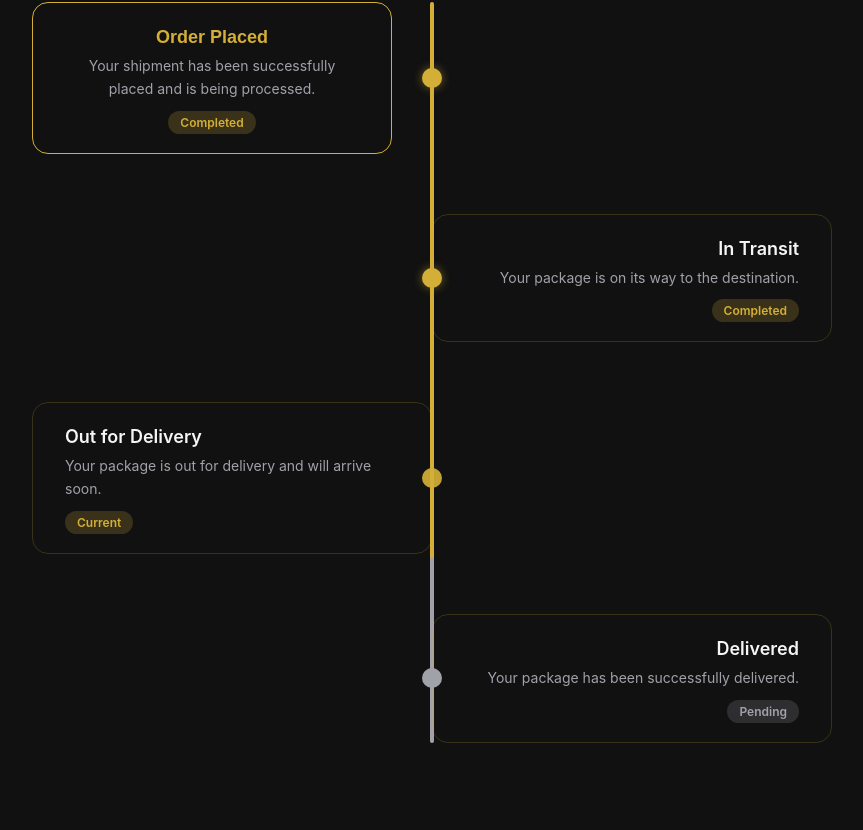
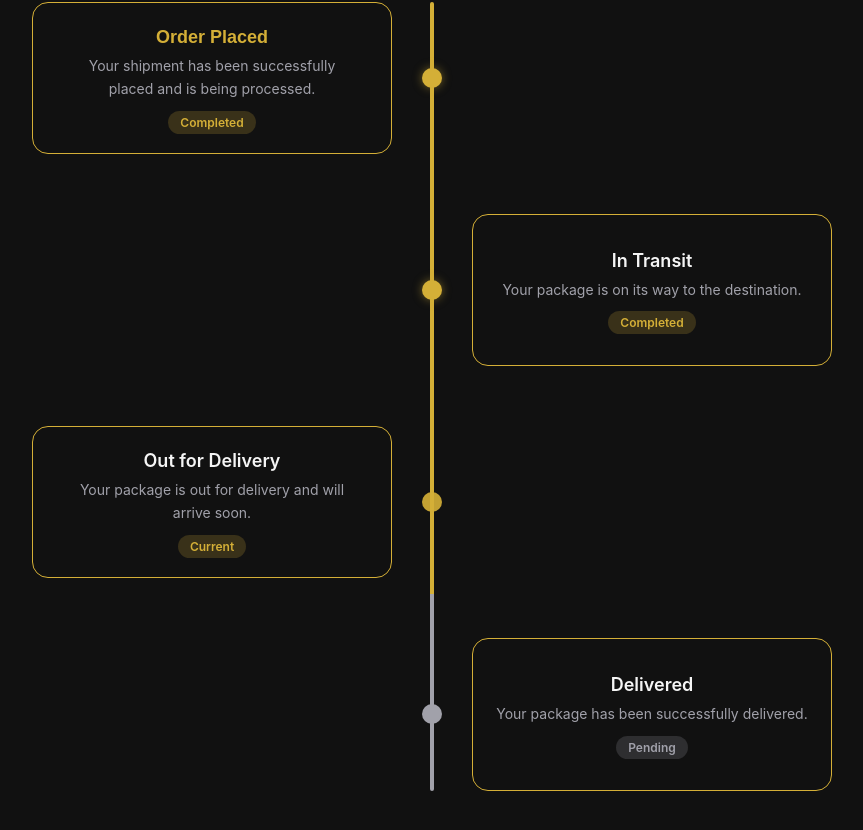
Before and after one commit to niroj-tamang6988/Bhariya, a React (Vite) app: page /TrackPage in a window 1280 px wide. Shown: the part 380-1210 px from the top of the page, without its empty margins (208-1071 px from the left). Built offline with nearby package versions, Linux system fonts and the light colour scheme.

Commit message:
Content section beed updated

```diff
--- a/src/Features/TrackPackage/Components/ContentSection.tsx
+++ b/src/Features/TrackPackage/Components/ContentSection.tsx
@@ -15,15 +15,18 @@ function ContentSection() {
                 <div className="flex items-center mb-15 relative">
                     <div className="w-5 h-5 rounded-full absolute left-1/2 -translate-x-1/2 z-10 bg-[#D4AF37] shadow-[0_0_10px_rgba(212,175,55,0.5)]" />
                     <div className="w-1/2 px-8 py-5 text-center border border-[#D4AF37] mr-110 rounded-2xl">
-                        <h3 className="text-[#D4AF37] font-bold font-[sans-serif] text-lg mb-1">Order Placed</h3>
-                        <p className="text-[#A1A1AA] text-sm leading-relaxed mb-2">Your shipment has been successfully placed and is being processed.</p>
-                        <span className="text-xs font-semibold px-3 py-1 rounded-full bg-[#D4AF37]/20 text-[#D4AF37]">Completed</span>
+                        <h3 className="text-[#D4AF37] font-bold font-[sans-serif] text-lg mb-1">
+                            Order Placed</h3>
+                        <p className="text-[#A1A1AA] text-sm leading-relaxed mb-2">
+                            Your shipment has been successfully placed and is being processed.</p>
+                        <span className="text-xs font-semibold px-3 py-1 rounded-full bg-[#D4AF37]/20 text-[#D4AF37]">
+                        Completed</span>
                     </div>
                 </div>
 
                 <div className="flex items-center mb-15 relative">
                     <div className="w-5 h-5 rounded-full absolute left-1/2 -translate-x-1/2 z-10 bg-[#D4AF37] shadow-[0_0_10px_rgba(212,175,55,0.5)]" />
-                    <div className="w-1/2 ml-auto px-8 py-5 text-right border border-[rgba(212,175,55,0.2)] rounded-2xl">
+                    <div className="w-1/2 ml-110 px-5 py-8 text-center border border-[#D4AF37] rounded-2xl">
                         <h3 className="text-[#F5F5F5] font-semibold text-lg mb-1">In Transit</h3>
                         <p className="text-[#A1A1AA] text-sm leading-relaxed mb-2">Your package is on its way to the destination.</p>
                         <span className="text-xs font-semibold px-3 py-1 rounded-full bg-[#D4AF37]/20 text-[#D4AF37]">Completed</span>
@@ -32,7 +35,7 @@ function ContentSection() {
 
                 <div className="flex items-center mb-15 relative">
                     <div className="w-5 h-5 rounded-full absolute left-1/2 -translate-x-1/2 z-10 bg-[#D4AF37] animate-pulse" />
-                    <div className="w-1/2 px-8 py-5 text-left border border-[rgba(212,175,55,0.2)] rounded-2xl">
+                    <div className="w-1/2 px-8 py-5 text-center border border-[#D4AF37] mr-110 rounded-2xl">
                         <h3 className="text-[#F5F5F5] font-semibold text-lg mb-1">Out for Delivery</h3>
                         <p className="text-[#A1A1AA] text-sm leading-relaxed mb-2">Your package is out for delivery and will arrive soon.</p>
                         <span className="text-xs font-semibold px-3 py-1 rounded-full bg-[#D4AF37]/20 text-[#D4AF37]">Current</span>
@@ -41,10 +44,13 @@ function ContentSection() {
 
                 <div className="flex items-center mb-15 relative">
                     <div className="w-5 h-5 rounded-full absolute left-1/2 -translate-x-1/2 z-10 bg-[#A1A1AA]" />
-                    <div className="w-1/2 ml-auto px-8 py-5 text-right border border-[rgba(212,175,55,0.2)] rounded-2xl">
-                        <h3 className="text-[#F5F5F5] font-semibold text-lg mb-1">Delivered</h3>
-                        <p className="text-[#A1A1AA] text-sm leading-relaxed mb-2">Your package has been successfully delivered.</p>
-                        <span className="text-xs font-semibold px-3 py-1 rounded-full bg-[#A1A1AA]/20 text-[#A1A1AA]">Pending</span>
+                    <div className="w-1/2 ml-110 px-5 py-8 text-center border border-[#D4AF37] rounded-2xl">
+                        <h3 className="text-[#F5F5F5] font-semibold text-lg mb-1">
+                        Delivered</h3>
+                        <p className="text-[#A1A1AA] text-sm leading-relaxed mb-2">
+                            Your package has been successfully delivered.</p>
+                        <span className="text-xs font-semibold px-3 py-1 rounded-full bg-[#A1A1AA]/20 text-[#A1A1AA]">
+                        Pending</span>
                     </div>
                 </div>
 
```
